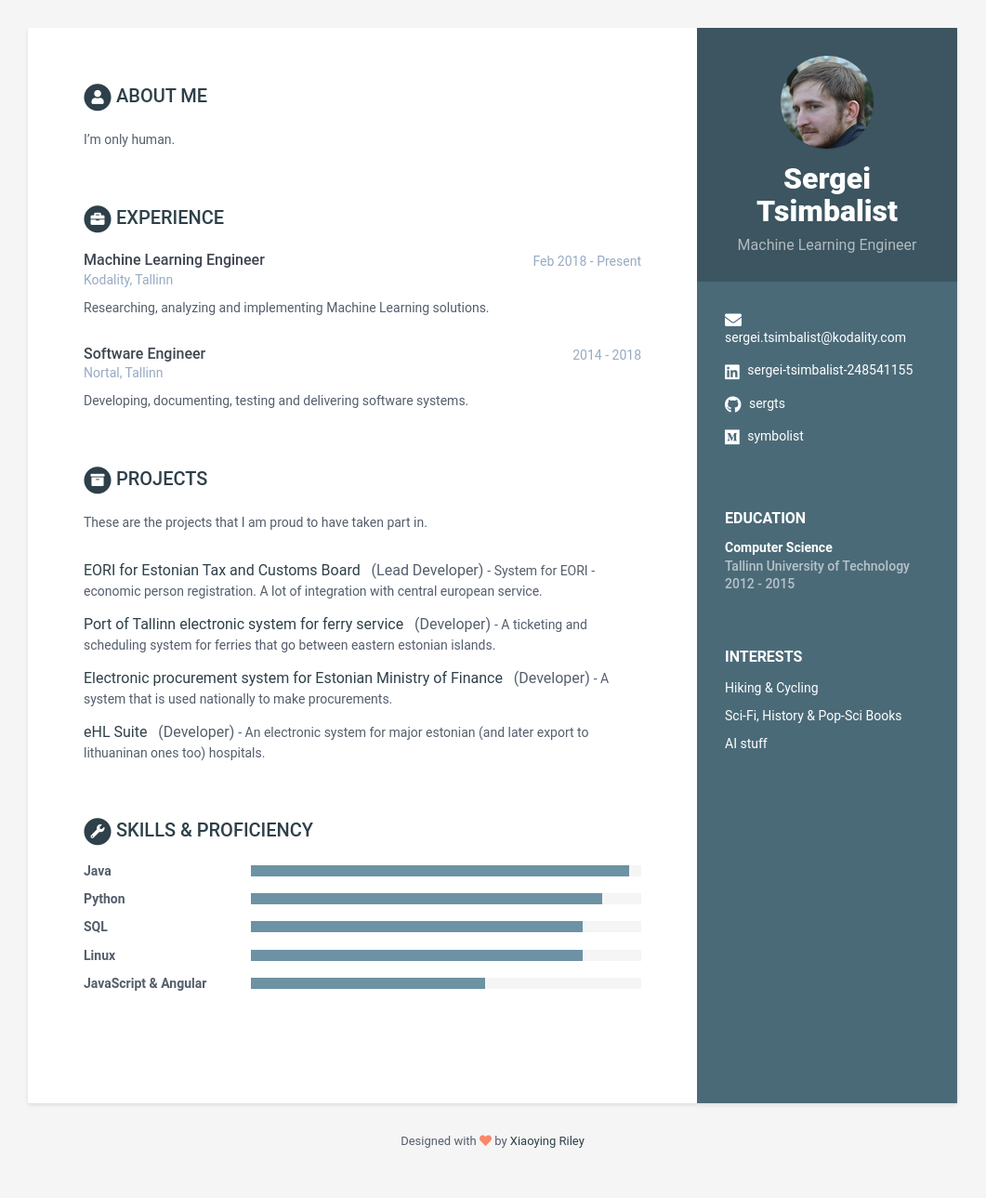
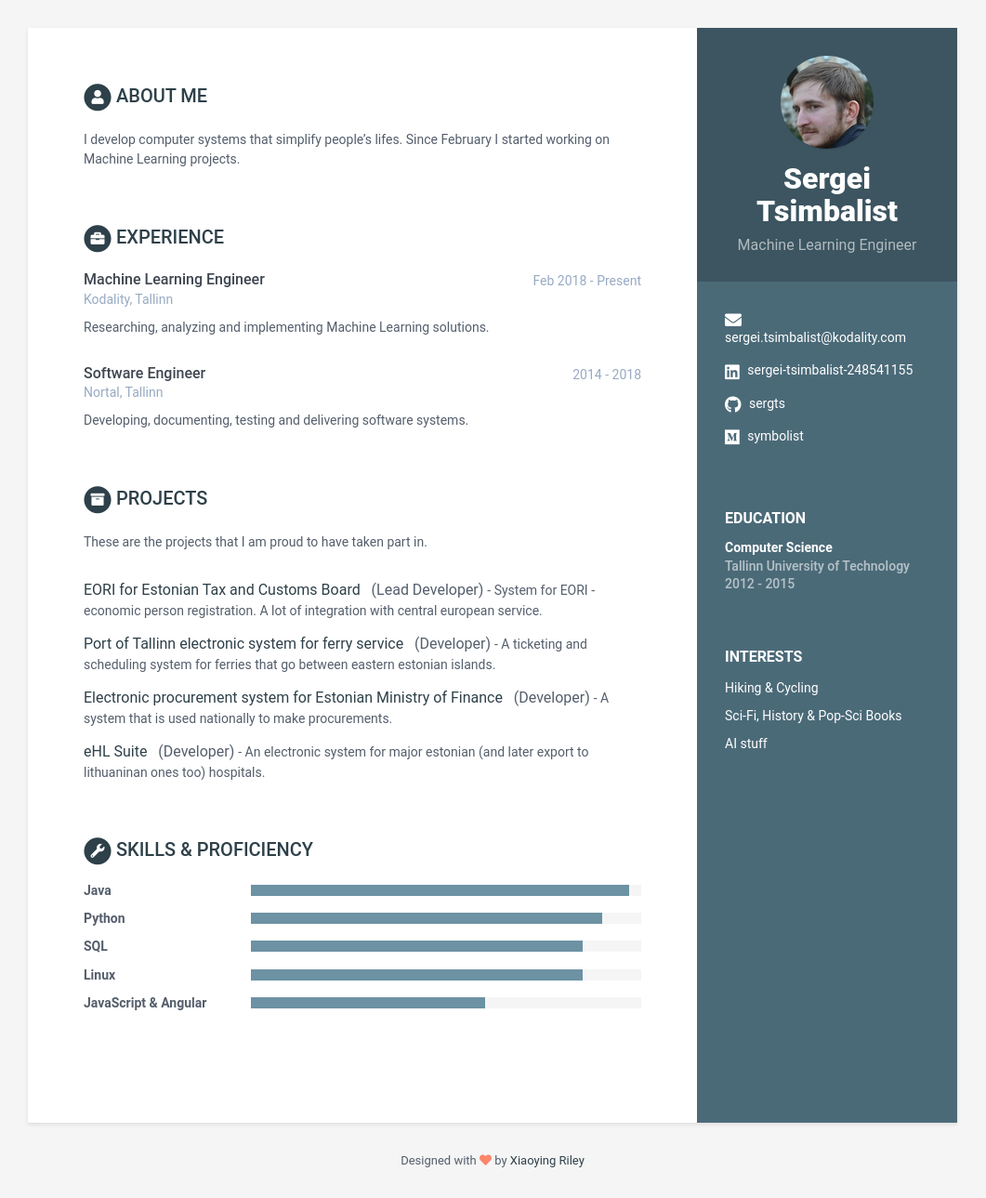
Before and after one commit to sergts/sergts.github.io, a Jekyll site: the page built from index.html, in a window 1280 px wide. Shown: the whole page at 93% size, without its empty margins (110-1171 px from the left). Built offline with Jekyll 4.4.1, drawn with Linux system fonts in a browser that asks for light colours; before the commit the page ends 1268 px from its top, so only the background shows below that.

Commit message:
Update data.yml

```diff
--- a/_data/data.yml
+++ b/_data/data.yml
@@ -37,16 +37,14 @@ sidebar:
 career-profile:
     title: About me
     summary: |
-      I'm only human.
+      I develop computer systems that simplify people's lifes. Since February I started working on Machine Learning projects.
 
 education:
     - degree: Computer Science
       university: Tallinn University of Technology
       time: 2012 - 2015
       details: |
-        My favourite course was probably Calculus by Liivi Kluge - very thorough explanations and practice sessions after which you felt like you finally understood a lot of arcane stuff.
-        Logical Programming by Jüri Vain was cool too. Using Prolog definitely required an unusual way of thinking about programming.
-        Also enjoyed taking part in programming competitions thanks to the Ago Luberg.
+
 
 experiences:
     - role: Machine Learning Engineer
```
